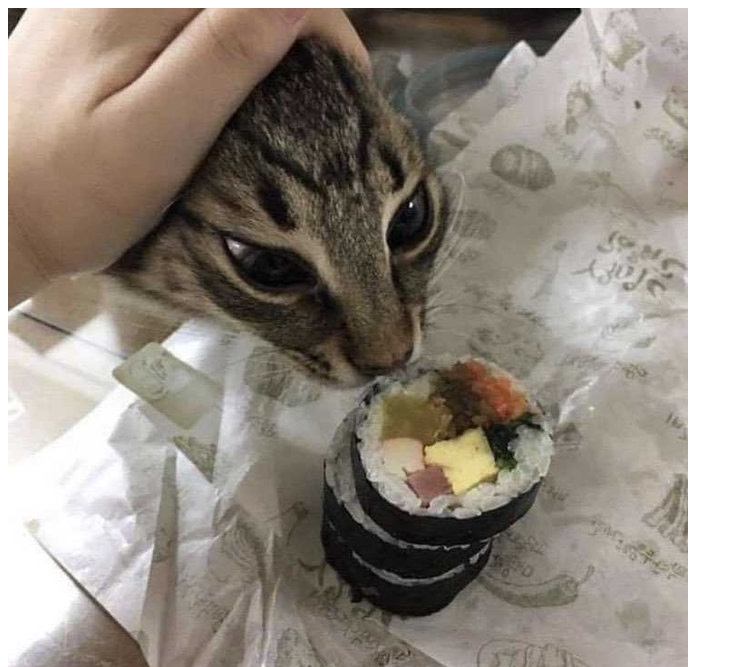
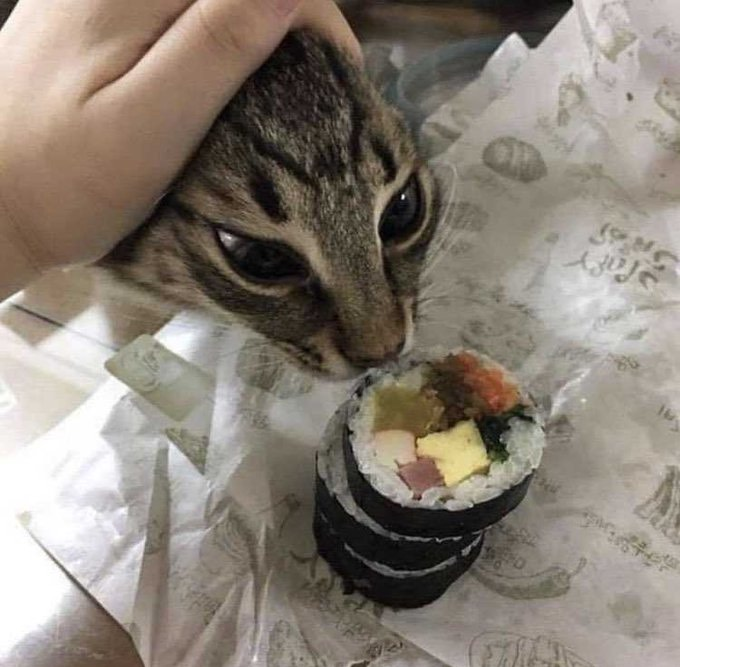
Before and after one commit to FaithMCA/FaithMCA.github.io, a plain HTML site: page index.html in a window 1280 px wide. Shown: the top 667 px of the page, without its empty margins (0-751 px from the left). Drawn offline with Linux system fonts and the light colour scheme.

Commit message:
web layout change

```diff
--- a/index.html
+++ b/index.html
@@ -2,6 +2,7 @@
 <html>
     <head>
         <title>Faith</title>
+        <link rel="stylesheet" href="style.css"/>
     </head>
     <body>
         <img src="delicious sushi.jpg" alt="Faith's Headshot" />
--- a/style.css
+++ b/style.css
@@ -1,3 +1,11 @@
-body{
-    background-color:blue;
+*{
+   margin:0;
+   padding:0;
+   border:0;
+   font-size:inherit;
+   font-weight:inherit;
+   font-family:inherit;
+   text-decoration:inherit;
+   line-height:inherit;
+   color:inherit;
 }
```
